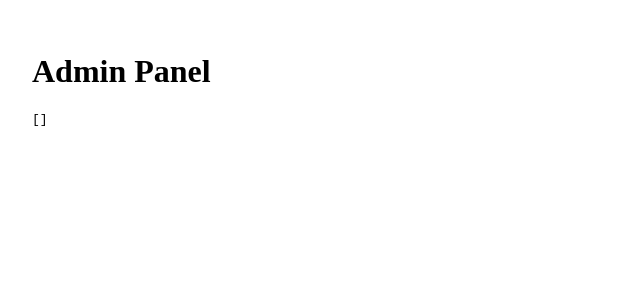
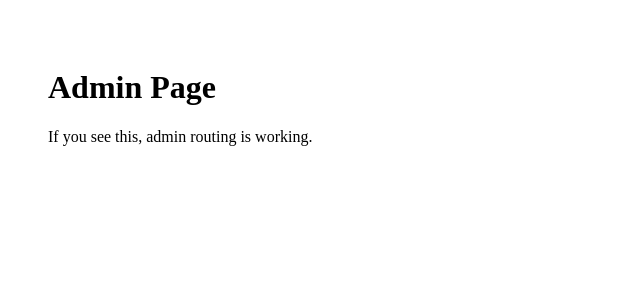
Before and after one commit to samm329-ui/webDoc, a Next.js app: page /admin in a window 1280 px wide. Shown: the top 300 px of the page, without its empty margins (0-640 px from the left). Built offline with nearby package versions, Linux system fonts and the light colour scheme; no server answers.

Commit message:
Test admin route baseline

```diff
--- a/src/app/admin/page.tsx
+++ b/src/app/admin/page.tsx
@@ -1,18 +1,10 @@
 export const dynamic = "force-dynamic";
 
-import AdminUI from "./ui";
-
-async function getAppointments() {
-  try {
-    const res = await fetch("/api/appointment", { cache: "no-store" });
-    if (!res.ok) return [];
-    return res.json();
-  } catch {
-    return [];
-  }
+export default function AdminPage() {
+  return (
+    <main style={{ padding: 40 }}>
+      <h1>Admin Page</h1>
+      <p>If you see this, admin routing is working.</p>
+    </main>
+  );
 }
-
-export default async function AdminPage() {
-  const appointments = await getAppointments();
-  return <AdminUI appointments={appointments} />;
-}
```
